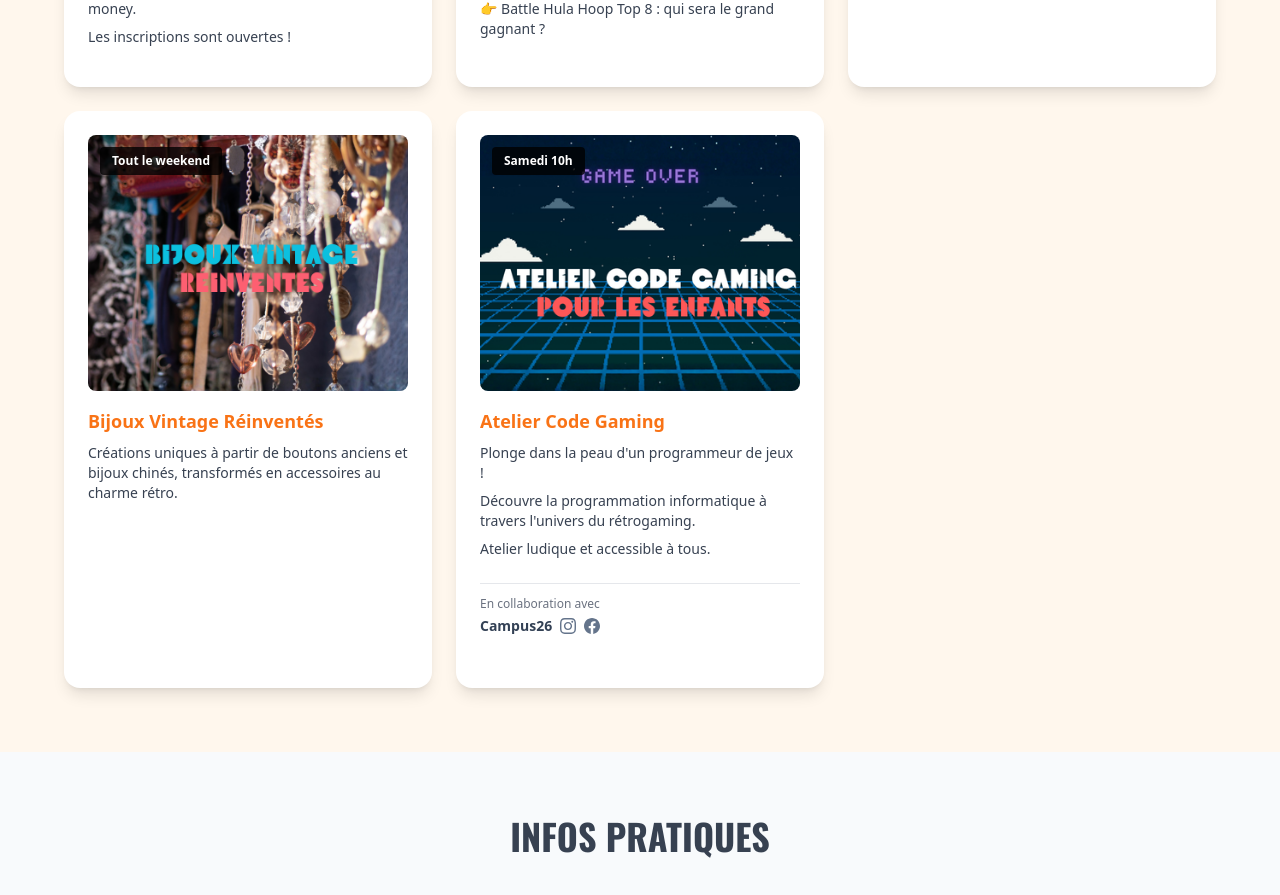
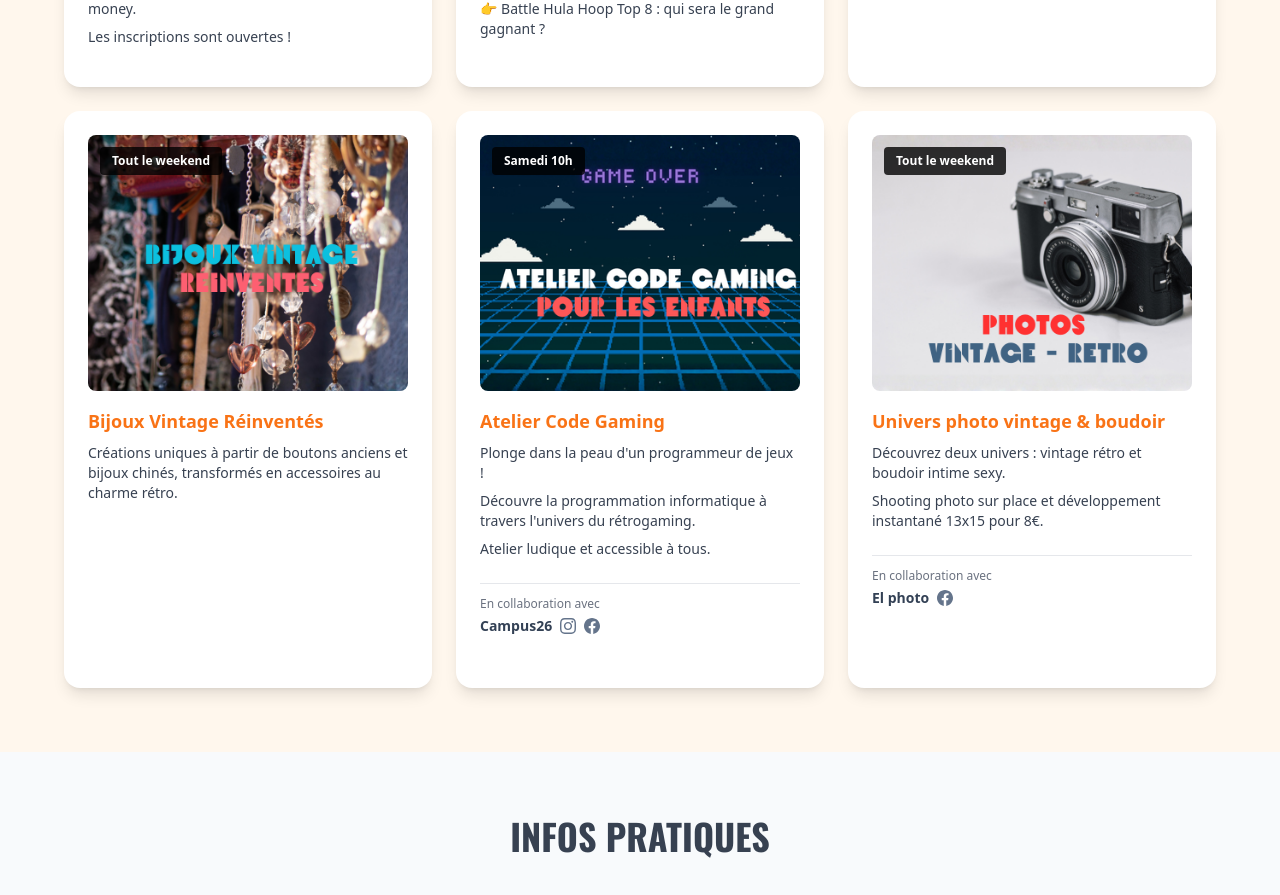
Before and after one commit to takako916/salonvintage43, a Next.js app: page / in a window 1280 px wide. Shown: the part 3355-4250 px from the top of the page. Built offline with nearby package versions, Linux system fonts and the light colour scheme.

Commit message:
el photo ajouté  Changes to be committed: 	modified:   components/AnimationsTabs.tsx 	new file:   public/images/animations/art/elphoto.png

```diff
--- a/components/AnimationsTabs.tsx
+++ b/components/AnimationsTabs.tsx
@@ -230,6 +230,23 @@ const tabContents: TabContent[] = [
           socials: {
             instagram: "https://www.instagram.com/ecole_du_numerique_43/",
             facebook: "https://www.facebook.com/lecoledunumerique43"
+          }
+        }
+      },
+      {
+        "title": "Univers photo vintage & boudoir",
+        "description": [
+          "Découvrez deux univers : vintage rétro et boudoir intime sexy.",
+          "Shooting photo sur place et développement instantané 13x15 pour 8€."
+        ],
+        "image": "/images/animations/art/elphoto.png",
+        "link": "/photoshooting",
+        "showMoreLink": false,
+        "dateTime": "Tout le weekend",
+        "collaboration": {
+          "name": "El photo",
+          "socials": {
+            "facebook": "https://www.facebook.com/p/El-photo-100066882163007/"
           }
         }
       }
```
Also changed, not shown: public/images/animations/art/elphoto.png (added).
